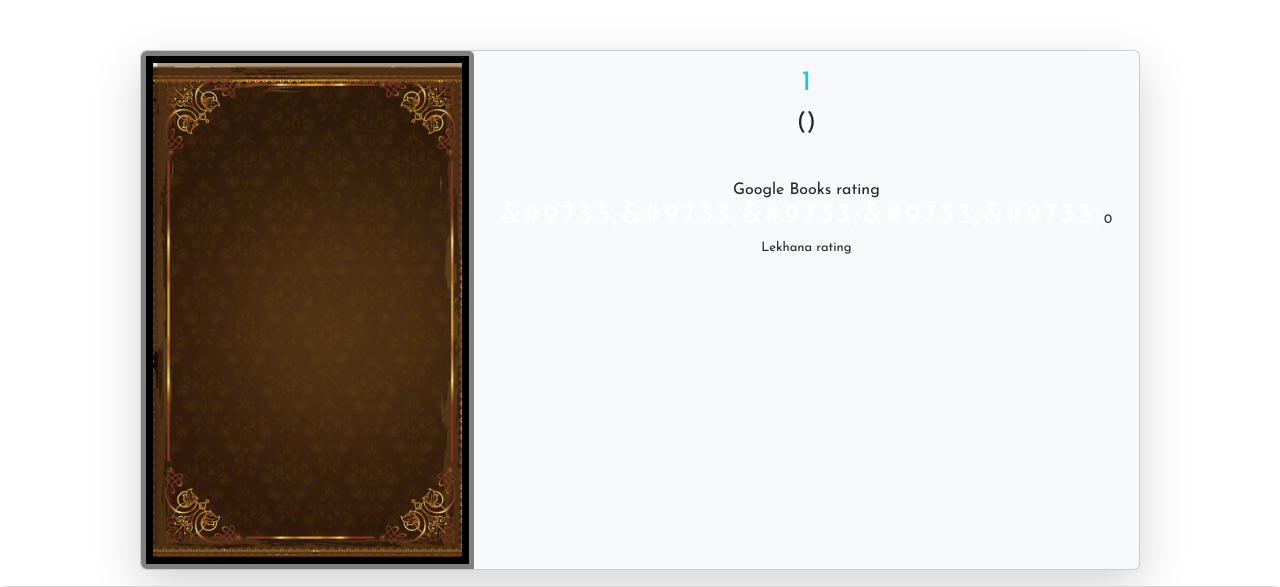
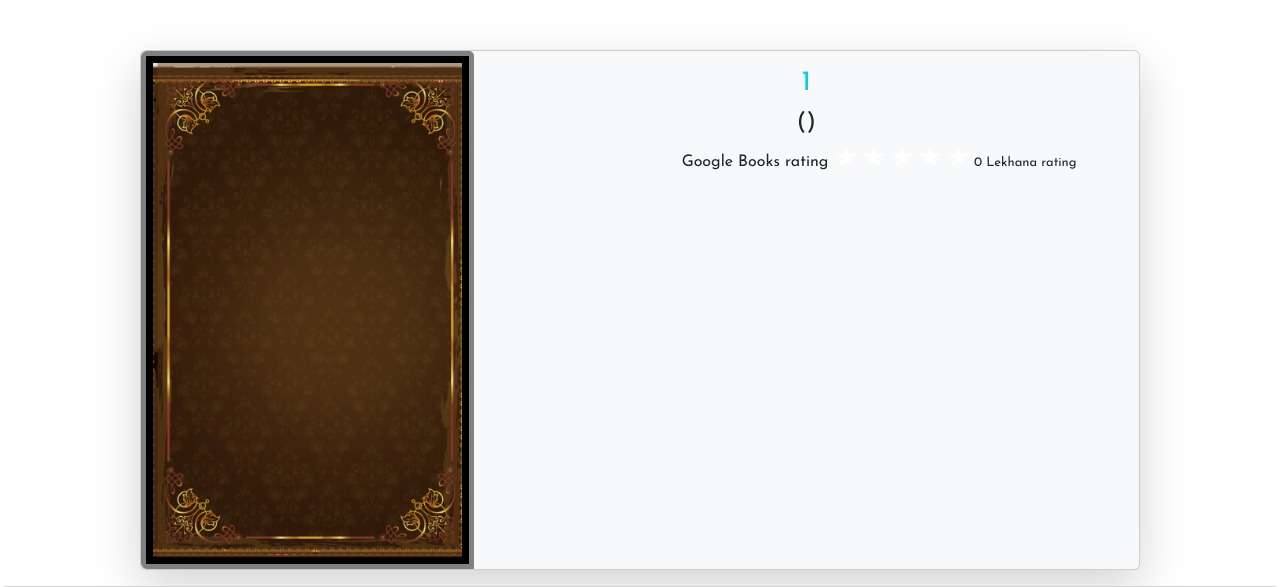
Before and after one commit to kmtGryffindor20/Lekhana, a Flask app: page /1/1 in a window 1280 px wide. Shown: the part 88-675 px from the top of the page. Run offline with Flask 3, Linux system fonts and the light colour scheme; data that the repository does not hold is empty; some libraries are stand-ins or nearby versions; some web fonts are replaced.

Commit message:
Update styles.css

```diff
--- a/static/styles.css
+++ b/static/styles.css
@@ -33,7 +33,7 @@ body{
     line-height: 1;
 
     &::before {
-      content: '&#9733;&#9733;&#9733;&#9733;&#9733;';
+      content: '★★★★★';
       letter-spacing: 3px;
       background: linear-gradient(90deg, var(--star-bg) var(--percent), var(--star-color) var(--percent));
       background-clip: text;
```
